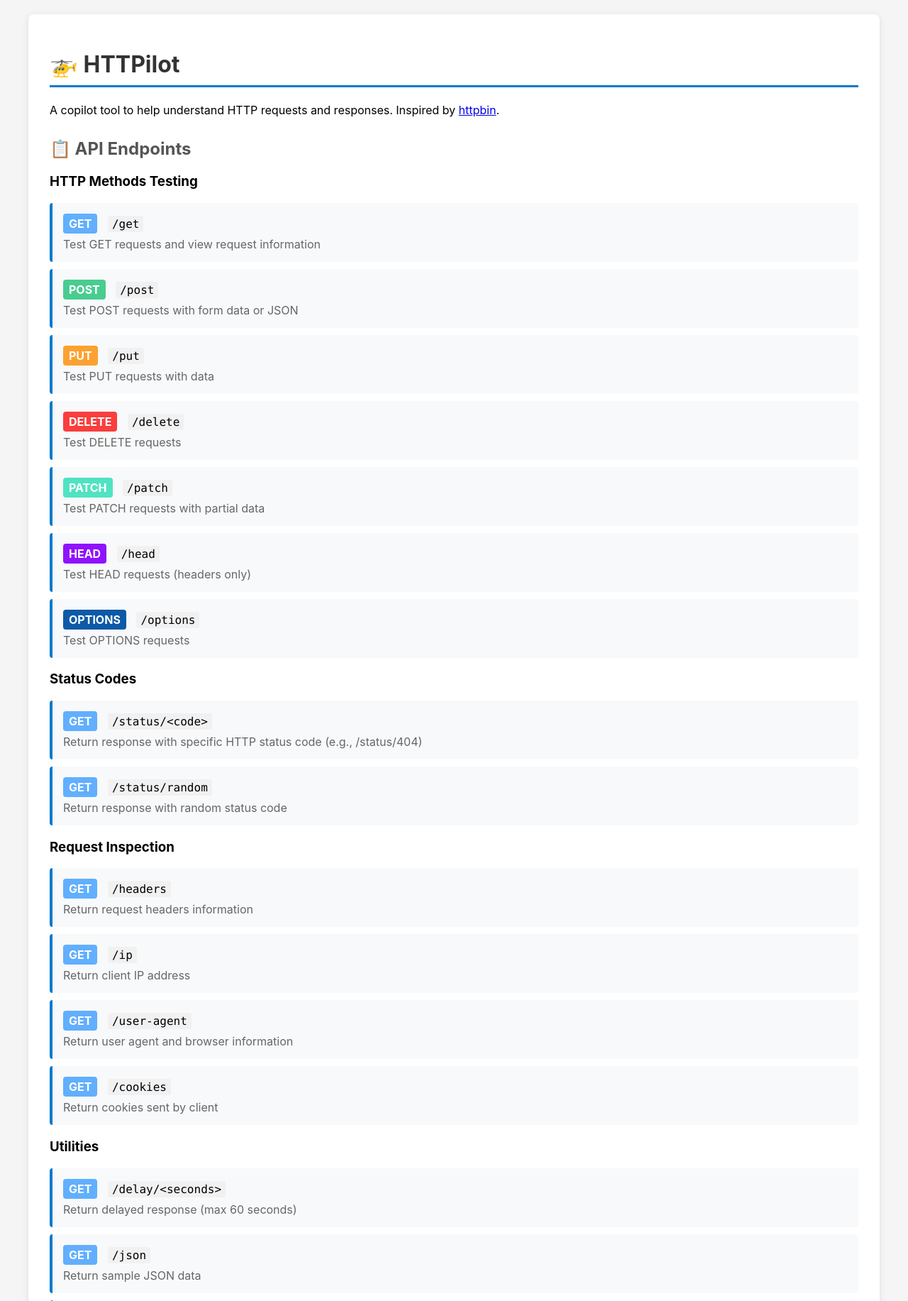
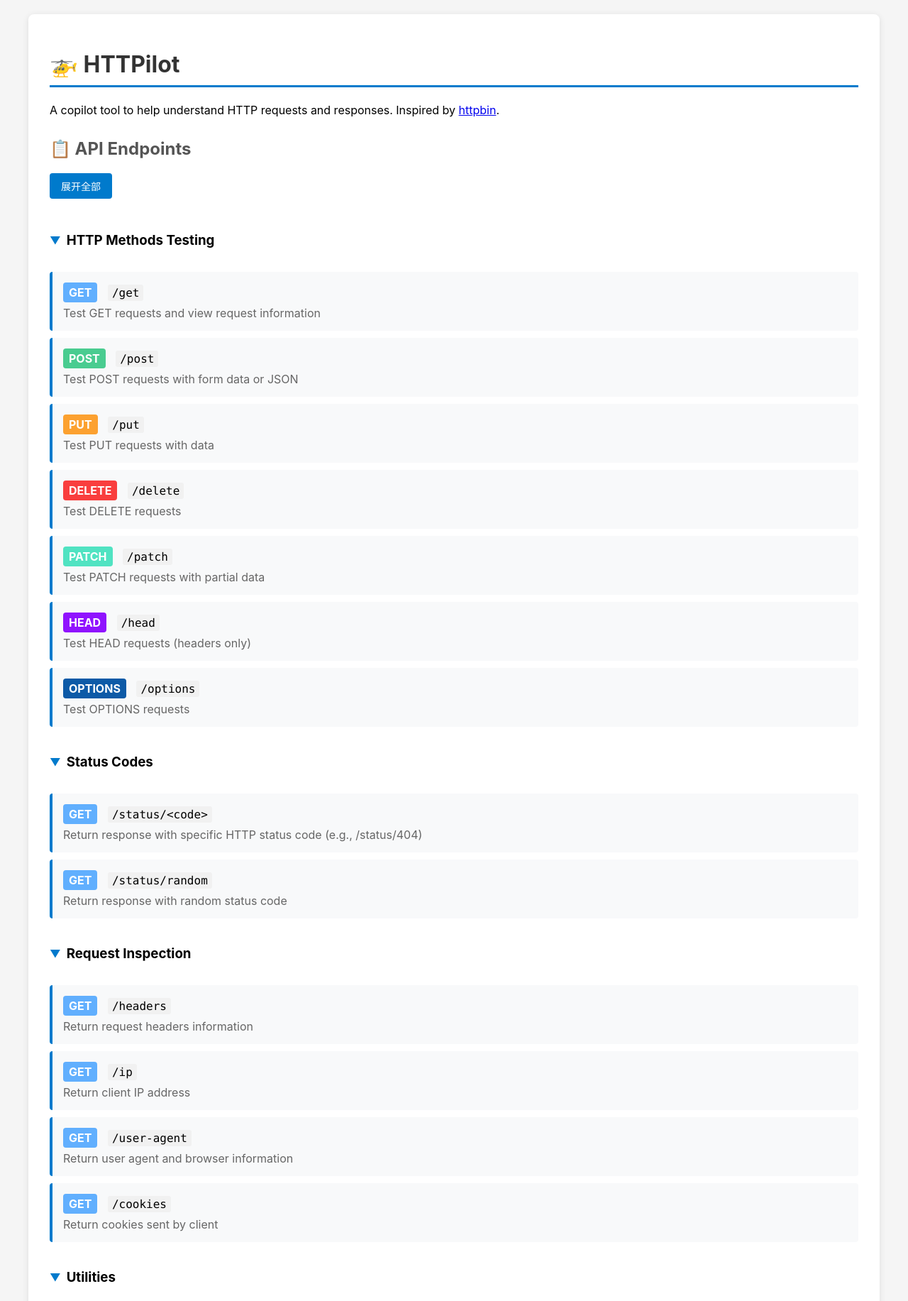
Before and after one commit to plantree/httpilot, a Flask app: page / in a window 1280 px wide. Shown: the top 1833 px of the page at 71% size. Run offline with Flask 3, Linux system fonts and the light colour scheme.

Commit message:
[2025-09-17] support header collapse

```diff
--- a/src/app.py
+++ b/src/app.py
@@ -60,7 +60,6 @@
 
     return app
 
-
 def main():
     """Entry point for console script."""
     app = create_app()
--- a/src/templates/index.html
+++ b/src/templates/index.html
@@ -66,6 +66,62 @@
             border-top: 1px solid #eee;
             color: #666;
         }
+
+        /* Collapsible sections */
+        .collapsible {
+            cursor: pointer;
+            user-select: none;
+            display: flex;
+            align-items: center;
+            transition: color 0.3s ease;
+            margin-bottom: 15px;
+            padding: 8px 0;
+            border-radius: 4px;
+        }
+
+        .collapsible:hover {
+            color: #007acc;
+            background-color: rgba(0, 122, 204, 0.05);
+        }
+
+        .collapsible::before {
+            content: '▼';
+            margin-right: 8px;
+            transition: transform 0.3s ease;
+            font-size: 0.8em;
+            color: #007acc;
+        }
+
+        .collapsible.collapsed::before {
+            transform: rotate(-90deg);
+        }
+
+        .collapsible-content {
+            overflow: hidden;
+            transition: max-height 0.3s ease-out;
+            margin-bottom: 20px;
+        }
+
+        .collapsible-content.collapsed {
+            max-height: 0 !important;
+            margin-bottom: 0;
+        }
+
+        .toggle-all {
+            background: #007acc;
+            color: white;
+            border: none;
+            padding: 8px 16px;
+            border-radius: 4px;
+            cursor: pointer;
+            font-size: 14px;
+            margin-bottom: 20px;
+            transition: background-color 0.3s ease;
+        }
+
+        .toggle-all:hover {
+            background: #005999;
+        }
     </style>
 </head>
 <body>
@@ -74,8 +130,10 @@
         <p>A copilot tool to help understand HTTP requests and responses. Inspired by <a href="https://httpbin.org" target="_blank">httpbin</a>.</p>
 
         <h2>📋 API Endpoints</h2>
+        <button class="toggle-all" onclick="toggleAllSections()">展开全部</button>
 
-        <h3>HTTP Methods Testing</h3>
+        <h3 class="collapsible">HTTP Methods Testing</h3>
+        <div class="collapsible-content">
             <div class="endpoint">
                 <span class="method get">GET</span>
                 <code>/get</code>
@@ -111,8 +169,10 @@
                 <code>/options</code>
                 <div class="description">Test OPTIONS requests</div>
             </div>
+        </div>
 
-        <h3>Status Codes</h3>
+        <h3 class="collapsible">Status Codes</h3>
+        <div class="collapsible-content">
             <div class="endpoint">
                 <span class="method get">GET</span>
                 <code>/status/&lt;code&gt;</code>
@@ -123,8 +183,10 @@
                 <code>/status/random</code>
                 <div class="description">Return response with random status code</div>
             </div>
+        </div>
 
-        <h3>Request Inspection</h3>
+        <h3 class="collapsible">Request Inspection</h3>
+        <div class="collapsible-content">
             <div class="endpoint">
                 <span class="method get">GET</span>
                 <code>/headers</code>
@@ -145,8 +207,10 @@
                 <code>/cookies</code>
                 <div class="description">Return cookies sent by client</div>
             </div>
+        </div>
 
-        <h3>Utilities</h3>
+        <h3 class="collapsible">Utilities</h3>
+        <div class="collapsible-content">
             <div class="endpoint">
                 <span class="method get">GET</span>
                 <code>/delay/&lt;seconds&gt;</code>
@@ -167,8 +231,10 @@
                 <code>/html</code>
                 <div class="description">Return sample HTML data</div>
             </div>
+        </div>
 
-        <h3>System</h3>
+        <h3 class="collapsible">System</h3>
+        <div class="collapsible-content">
             <div class="endpoint">
                 <span class="method get">GET</span>
                 <code>/health</code>
@@ -179,8 +245,10 @@
                 <code>/api</code>
                 <div class="description">API information and endpoint list</div>
             </div>
+        </div>
 
-        <h2>🚀 Quick Start</h2>
+        <h2 class="collapsible">🚀 Quick Start</h2>
+        <div class="collapsible-content">
             <p>Try these examples:</p>
             <ul>
                 <li><a href="/get?param1=value1&param2=value2" target="_blank">/get?param1=value1&param2=value2</a></li>
@@ -189,10 +257,83 @@
                 <li><a href="/headers" target="_blank">/headers</a></li>
                 <li><a href="/json" target="_blank">/json</a></li>
             </ul>
+        </div>
 
         <div class="footer">
-            <p>HTTPilot v{{ version }} - Built with Flask</p>
+            <p>HTTPilot v{{ version }} - Built with Flask by <a href="https://plantree.me">Plantree</a></p>
         </div>
     </div>
+
+    <script>
+        let allCollapsed = false;
+
+        document.addEventListener('DOMContentLoaded', function() {
+            // Get all collapsible headers
+            const collapsibles = document.querySelectorAll('.collapsible');
+
+            collapsibles.forEach(function(collapsible) {
+                // Get the next sibling (content div)
+                const content = collapsible.nextElementSibling;
+
+                // Set initial max-height for smooth animation
+                if (content && content.classList.contains('collapsible-content')) {
+                    content.style.maxHeight = content.scrollHeight + 'px';
+                }
+
+                // Add click event listener
+                collapsible.addEventListener('click', function() {
+                    toggleSection(this);
+                });
+            });
+        });
+
+        function toggleSection(collapsible) {
+            const content = collapsible.nextElementSibling;
+
+            if (content && content.classList.contains('collapsible-content')) {
+                // Toggle collapsed class on header
+                collapsible.classList.toggle('collapsed');
+
+                // Toggle content visibility
+                if (content.classList.contains('collapsed')) {
+                    // Show content
+                    content.classList.remove('collapsed');
+                    content.style.maxHeight = content.scrollHeight + 'px';
+                } else {
+                    // Hide content
+                    content.classList.add('collapsed');
+                    content.style.maxHeight = '0px';
+                }
+            }
+        }
+
+        function toggleAllSections() {
+            const collapsibles = document.querySelectorAll('.collapsible');
+            const toggleButton = document.querySelector('.toggle-all');
+
+            allCollapsed = !allCollapsed;
+
+            collapsibles.forEach(function(collapsible) {
+                const content = collapsible.nextElementSibling;
+
+                if (content && content.classList.contains('collapsible-content')) {
+                    if (allCollapsed) {
+                        // Collapse all
+                        collapsible.classList.add('collapsed');
+                        content.classList.add('collapsed');
+                        content.style.maxHeight = '0px';
+                    } else {
+                        // Expand all
+                        collapsible.classList.remove('collapsed');
+                        content.classList.remove('collapsed');
+                        content.style.maxHeight = content.scrollHeight + 'px';
+                    }
+                }
+            });
+
+            // Update button text
+            toggleButton.textContent = allCollapsed ? '展开全部' : '折叠全部';
+        }
+    </script>
 </body>
 </html>
```
Lines whose indentation alone changed are shown as unchanged.
